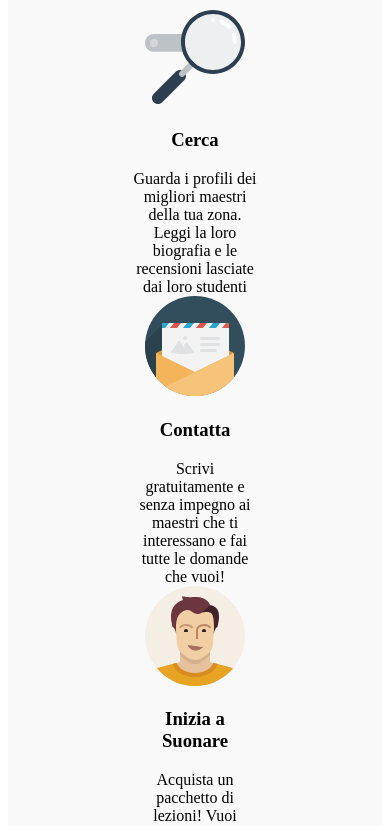
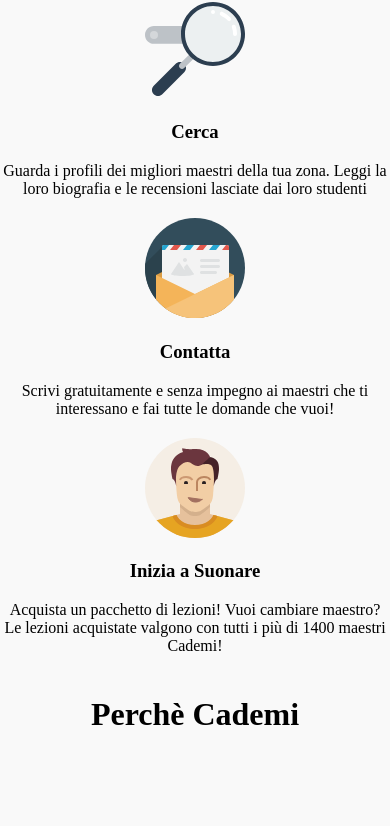
Before and after one commit to antonioiorio94/html-css-resp-wannabe, a plain HTML site: page index.html in a window 390 px wide. Shown: the part 610-1436 px from the top of the page. Drawn offline with Linux system fonts and the light colour scheme.

Commit message:
responsive del container grey

```diff
--- a/mediaquery.css
+++ b/mediaquery.css
@@ -1,4 +1,10 @@
 @media screen and (max-width: 420px) {
+
+    body{
+        margin: 0px;
+    }
+
+
 
     .container{
         background-color: rgb(241, 211, 149);
@@ -27,3 +33,9 @@
         margin-bottom: 20px;
 
     }
+
+    #steps .row>.left, #steps .row>.central, #steps .row>.right {
+
+        width: 100%;
+        margin-bottom: 20px;
+    }
```
